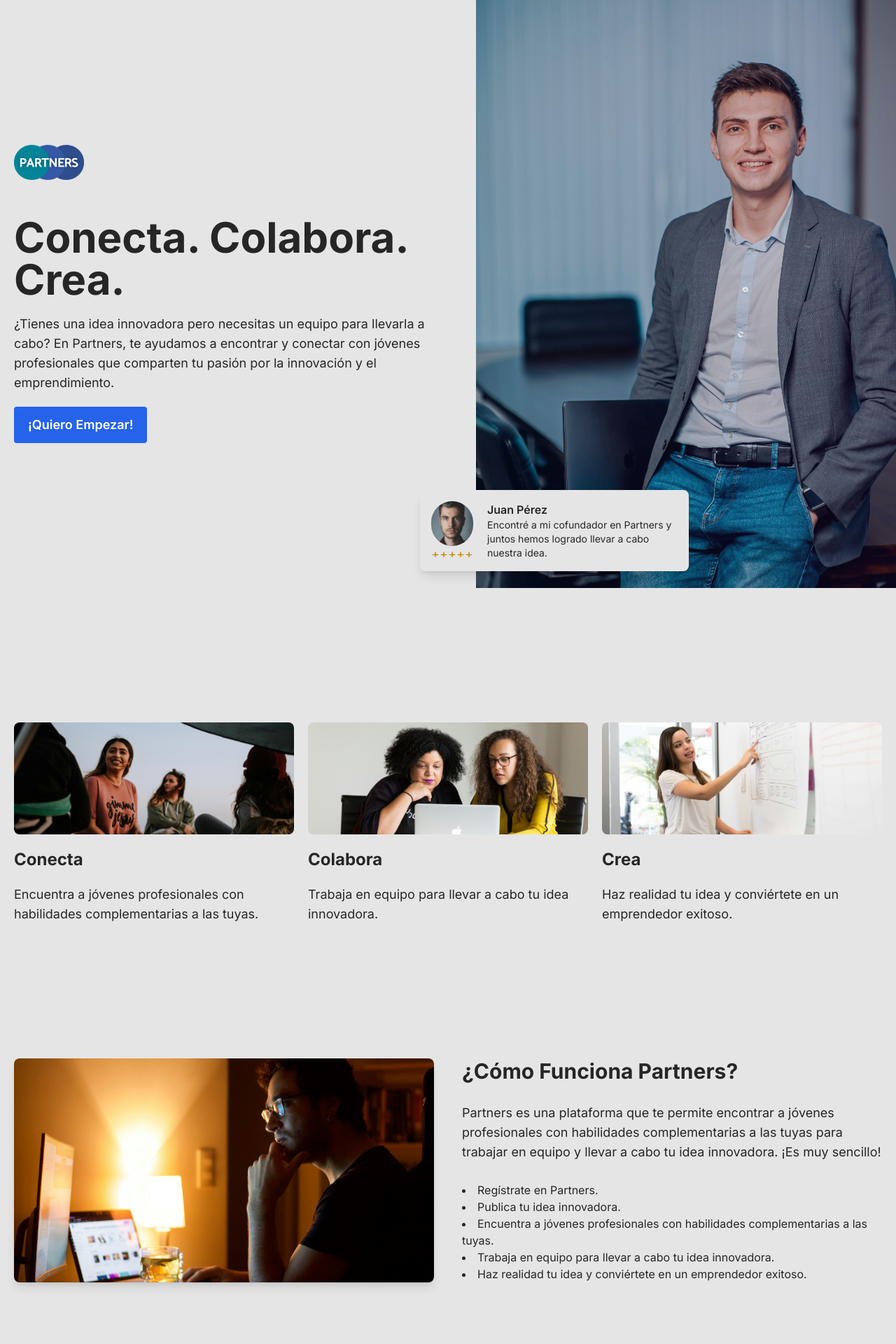
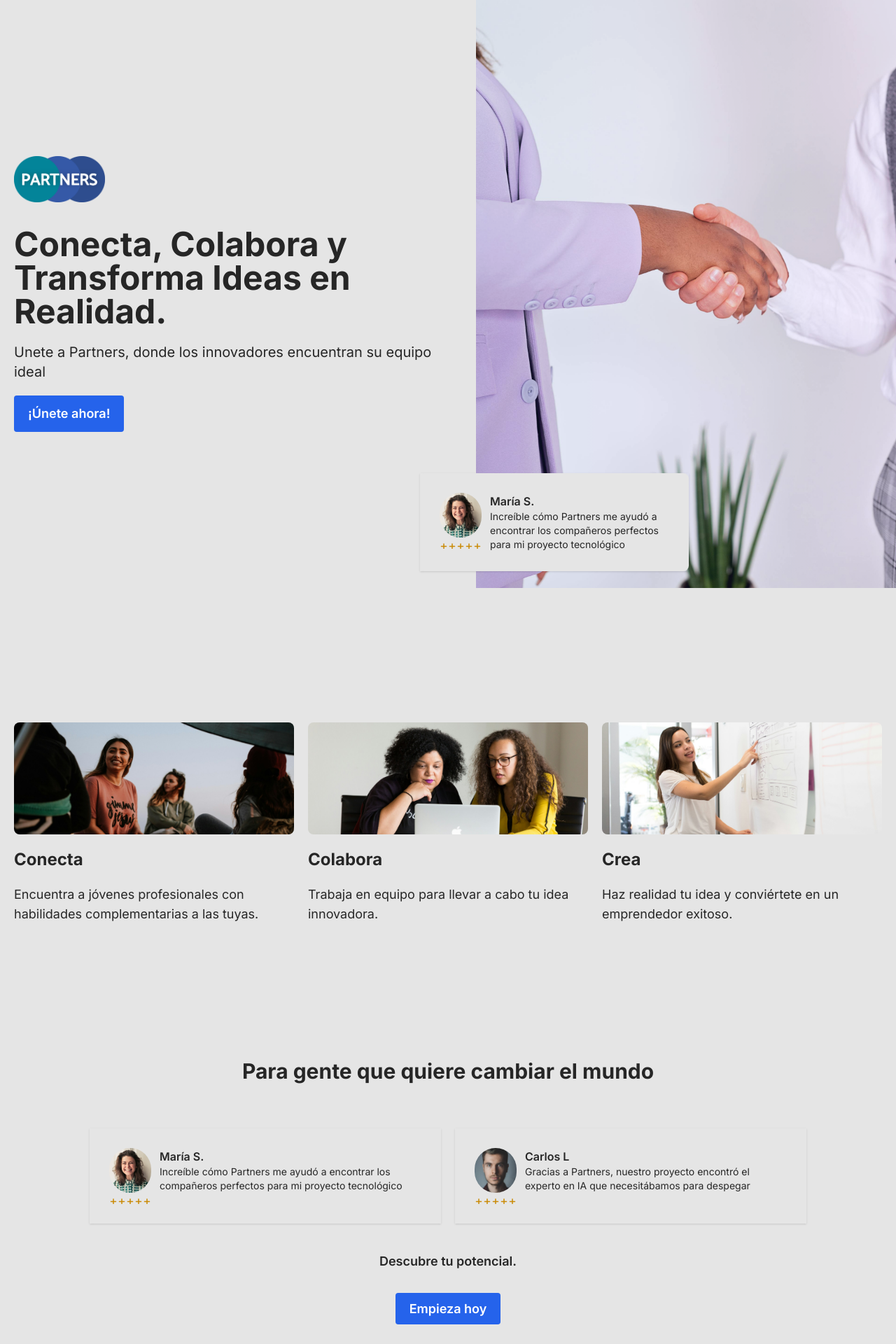
Before and after one commit to and27/partners, a Next.js app: page / in a window 1280 px wide. Shown: the top 1920 px of the page at 70% size. Built offline with nearby package versions, Linux system fonts and the light colour scheme.

Commit message:
feat: add testimonials section

```diff
--- /dev/null
+++ b/src/app/Components/TestimonialCard.tsx
@@ -0,0 +1,52 @@
+import Image from "next/image";
+
+interface TestimonialCardProps {
+  testimonial: {
+    name: string;
+    image: string;
+    description: string;
+  };
+}
+
+const TestimonialCard = ({ testimonial }: TestimonialCardProps) => {
+  return (
+    <div className="flex gap-3 shadow p-7">
+      <div className="flex flex-col gap-1">
+        <Image
+          src={testimonial.image}
+          alt="emprendedor"
+          width={100}
+          height={100}
+          className="rounded-full object-cover w-16 h-16"
+        />
+        <div className="flex">
+          {Array(5)
+            .fill(0)
+            .map((_, i) => (
+              <svg
+                xmlns="http://www.w3.org/2000/svg"
+                className="h-3 w-3 text-yellow-600"
+                fill="none"
+                viewBox="0 0 24 24"
+                stroke="currentColor"
+                key={i}
+              >
+                <path
+                  strokeLinecap="round"
+                  strokeLinejoin="round"
+                  strokeWidth={3}
+                  d="M12 10v7m0 0v7m0-7h7m-7 0H5"
+                />
+              </svg>
+            ))}
+        </div>
+      </div>
+      <div>
+        <h2 className="text-md font-semibold">{testimonial.name}</h2>
+        <p className="text-sm">{testimonial.description}</p>
+      </div>
+    </div>
+  );
+};
+
+export default TestimonialCard;
--- a/src/app/globals.css
+++ b/src/app/globals.css
@@ -18,12 +18,7 @@
 
 body {
   color: rgb(var(--foreground-rgb));
-  background: linear-gradient(
-      to bottom,
-      transparent,
-      rgb(var(--background-end-rgb))
-    )
-    rgb(var(--background-start-rgb));
+  background: #e5e5e5;
 }
 
 @layer utilities {
--- a/src/app/page.tsx
+++ b/src/app/page.tsx
@@ -2,6 +2,15 @@ import Benefits from "@/modules/benefits";
 import Footer from "@/modules/footer";
 import Scurve from "@/modules/scurve";
 import Image from "next/image";
+import TestimonialCard from "./Components/TestimonialCard";
+import Testimonials from "@/modules/Testimonials";
+
+const testimonial = {
+  name: "María S.",
+  image: "/woman-face.jpg",
+  description:
+    "Increíble cómo Partners me ayudó a encontrar los compañeros perfectos para mi proyecto tecnológico",
+};
 
 export default function Home() {
   return (
@@ -12,16 +21,15 @@ export default function Home() {
             <Image
               src="/logo.png"
               alt="logo"
-              width="100"
-              height="100"
-              className="mb-8"
+              width="130"
+              height="130"
+              className="mb-4"
             />
-            <h1 className="text-6xl font-bold">Conecta. Colabora. Crea.</h1>
-            <p className="text-lg">
-              ¿Tienes una idea innovadora pero necesitas un equipo para llevarla
-              a cabo? En Partners, te ayudamos a encontrar y conectar con
-              jóvenes profesionales que comparten tu pasión por la innovación y
-              el emprendimiento.
+            <h1 className="text-5xl font-bold">
+              Conecta, Colabora y Transforma Ideas en Realidad.
+            </h1>
+            <p className="text-xl">
+              Unete a Partners, donde los innovadores encuentran su equipo ideal
             </p>
             <a
               href="https://forms.gle/S3GReHpDV9CnpxLk6"
@@ -30,59 +38,24 @@ export default function Home() {
               className="text-white px-5 py-3 rounded text-lg font-semibold w-fit bg-blue-600
              hover:bg-blue-800 transition-colors duration-200 ease-in-out focus:outline-none focus:ring-2 focus:ring-blue-500 focus:ring-offset-2"
             >
-              ¡Quiero Empezar!
+              ¡Únete ahora!
             </a>
           </div>
           <div className="hidden md:block absolute w-1/2 h-full -right-10 bg-gradient-to-r from-blue-600 to-violet-600">
             <Image
-              src="/entrepreneur.jpg"
+              src="/back1.jpg"
               alt="Next.js logo"
               fill
               className="object-cover w-full h-full opacity-90"
             />
-            <div className="flex gap-5 card bg-neutral-200 text-neutral-800 p-4 rounded-lg shadow-lg z-10 absolute w-96 bottom-6 -left-20">
-              <div className="flex flex-col gap-1">
-                <Image
-                  src="/entrepreneur-face.jpg"
-                  alt="emprendedor"
-                  width={100}
-                  height={100}
-                  className="rounded-full object-cover w-16 h-16"
-                />
-                <div className="flex">
-                  {Array(5)
-                    .fill(0)
-                    .map((_, i) => (
-                      <svg
-                        xmlns="http://www.w3.org/2000/svg"
-                        className="h-3 w-3 text-yellow-600"
-                        fill="none"
-                        viewBox="0 0 24 24"
-                        stroke="currentColor"
-                        key={i}
-                      >
-                        <path
-                          strokeLinecap="round"
-                          strokeLinejoin="round"
-                          strokeWidth={3}
-                          d="M12 10v7m0 0v7m0-7h7m-7 0H5"
-                        />
-                      </svg>
-                    ))}
-                </div>
-              </div>
-              <div>
-                <h2 className="text-md font-semibold">Juan Pérez</h2>
-                <p className="text-sm">
-                  Encontré a mi cofundador en Partners y juntos hemos logrado
-                  llevar a cabo nuestra idea.
-                </p>
-              </div>
+            <div className="bg-neutral-200 text-neutral-800 rounded-lg z-10 absolute w-96 bottom-6 -left-20">
+              <TestimonialCard testimonial={testimonial} />
             </div>
           </div>
         </div>
       </main>
       <Benefits />
+      <Testimonials />
       <Scurve />
       <Footer />
     </>
--- /dev/null
+++ b/src/modules/Testimonials.tsx
@@ -0,0 +1,42 @@
+import TestimonialCard from "@/app/Components/TestimonialCard";
+
+const testimonials = [
+  {
+    name: "María S.",
+    image: "/woman-face.jpg",
+    description:
+      "Increíble cómo Partners me ayudó a encontrar los compañeros perfectos para mi proyecto tecnológico",
+  },
+  {
+    name: "Carlos L",
+    image: "/entrepreneur-face.jpg",
+    description:
+      "Gracias a Partners, nuestro proyecto encontró el experto en IA que necesitábamos para despegar",
+  },
+];
+
+const Testimonials = () => {
+  return (
+    <section className="bg-neutral-200 text-neutral-800 p-5 pt-[4rem] pb-[8rem] max-w-[1280px] mx-auto md:px-[8rem] text-center">
+      <h2 className="text-3xl font-bold pb-[4rem] text-neutral-800">
+        Para gente que quiere cambiar el mundo
+      </h2>
+      <div className="grid grid-cols-1 md:grid-cols-2 gap-5 text-left">
+        {testimonials.map((t, i) => (
+          <TestimonialCard testimonial={t} key={i} />
+        ))}
+      </div>
+      <p className="text-lg font-semibold my-10">Descubre tu potencial.</p>
+      <a
+        href="https://forms.gle/S3GReHpDV9CnpxLk6"
+        target="_blank"
+        rel="noreferrer"
+        className="bg-blue-600 text-white px-5 py-3 rounded text-lg font-semibold w-fit mt-5 hover:bg-blue-800 transition-colors duration-200 ease-in-out focus:outline-none focus:ring-2 focus:ring-blue-500 focus:ring-offset-2"
+      >
+        Empieza hoy
+      </a>
+    </section>
+  );
+};
+
+export default Testimonials;
```
Also changed, not shown: public/back1.jpg (added), public/woman-face.jpg (added).
